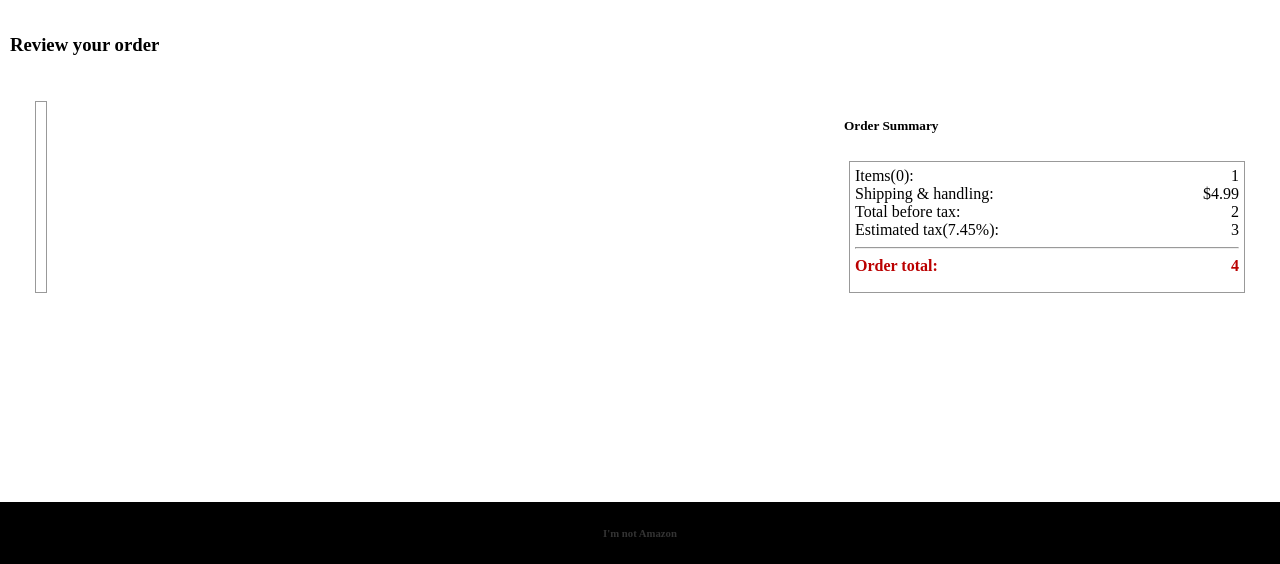
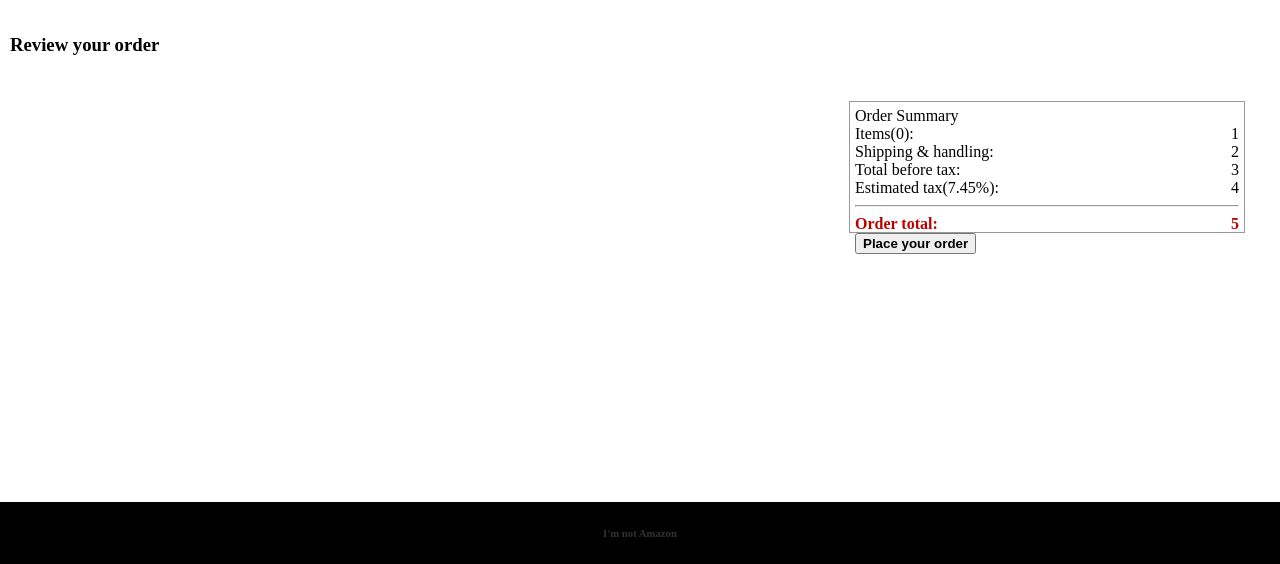
Before and after one commit to orangedragon369-crypto/simple-amazon-app, a plain HTML site: page amazon/pages/cart.html in a window 1280 px wide. Shown: the part 236-800 px from the top of the page. Drawn offline with Linux system fonts and the light colour scheme; a script that the page names is missing.

Commit message:
run time change on html cart

```diff
--- a/amazon/pages/cart.html
+++ b/amazon/pages/cart.html
@@ -25,32 +25,34 @@
             <br>
             <h3 class="lighten-frost"><b>Review your order</b></h3>
             <div class="cont between lighten-frost2">
-                <div class="ainer" id="item-box">
-                </div>
+                 <div class="ainer" id="cart-collection">
+
+                 </div>
                 <div class="cart-price ainer">
-                    <h5><b>Order Summary</b></h5>
                     <div id="order-box">
+                        <div class="cart-tittle">Order Summary</div>
                         <div class="cont between">
                             <div class="cont"><span>Items(</span><h3 class="cart-count no-bold"></h3><span>):</span></div>
                             <div class="cost">1</div>
                         </div>
                         <div class="cont between">
                             <div>Shipping & handling:</div>
-                            <div>$4.99</div>
+                            <div>2</div>
                         </div>
                         <div class="cont between">
                             <div>Total before tax:</div>
-                            <div class="cost">2</div>
+                            <div class="cost">3</div>
                         </div>
                         <div class="cont between">
                             <div>Estimated tax(7.45%):</div>
-                            <div class="cost">3</div>
+                            <div class="cost">4</div>
                         </div>
                         <hr>
                         <div class="cont total between">
                             <div>Order total:</div>
-                            <div class="cost">4</div>
+                            <div class="cost">5</div>
                         </div>
+                        <button id="order"><b>Place your order</b></button>
                     </div>
                 </div>
             </div>
```
